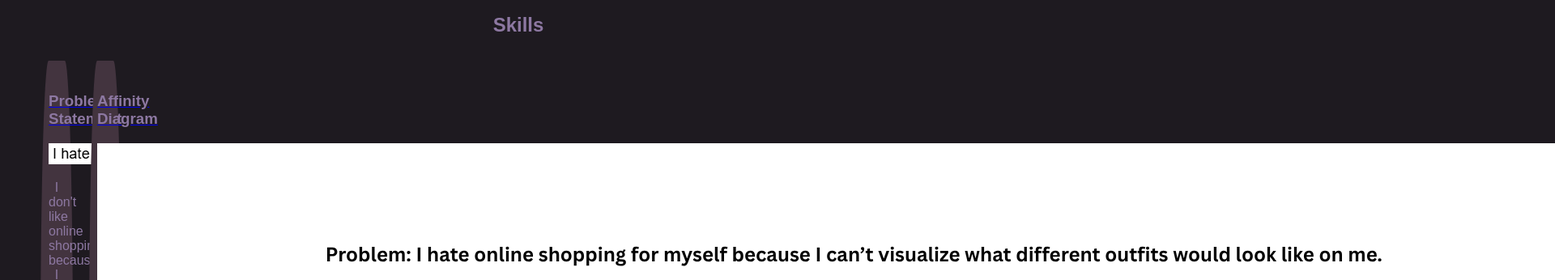
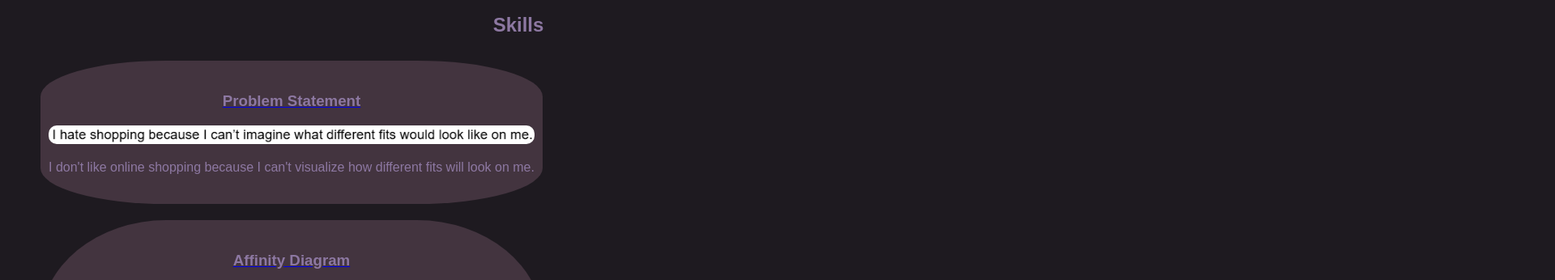
Before and after one commit to NoahLilly5/NoahLilly5.github.io, a plain HTML site: page index.html in a window 1280 px wide. Shown: the part 167-513 px from the top of the page at 81% size, 1920 px wide, since content can reach past the window. Drawn offline with Linux system fonts and the light colour scheme.

Commit message:
Now Fixed

```diff
--- a/styles.css
+++ b/styles.css
@@ -11,9 +11,15 @@ h1, h2, h3, p {
 
 .projects { display:flex; flex-wrap:wrap; } /* condensed to save space */
 .project {
-    width: 20px;
+    width: 50%;
     margin: 10px;
     padding: 20px 10px;
     background: rgb(67, 52, 63); /* pick a color */
     border-radius: 25%;
 }
+
+.project img {
+  width: 100%;       /* make it fit inside the .project box */
+  height: auto;      /* keep proportions */
+  border-radius: 10px; /* optional, just looks nice */
+}
```
